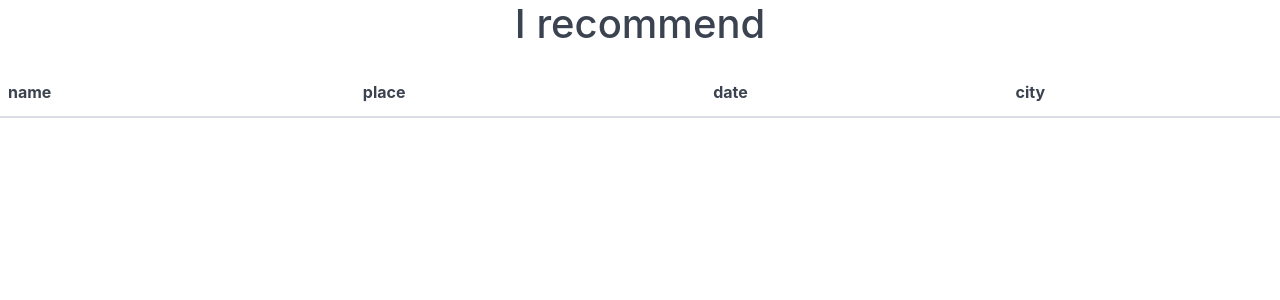
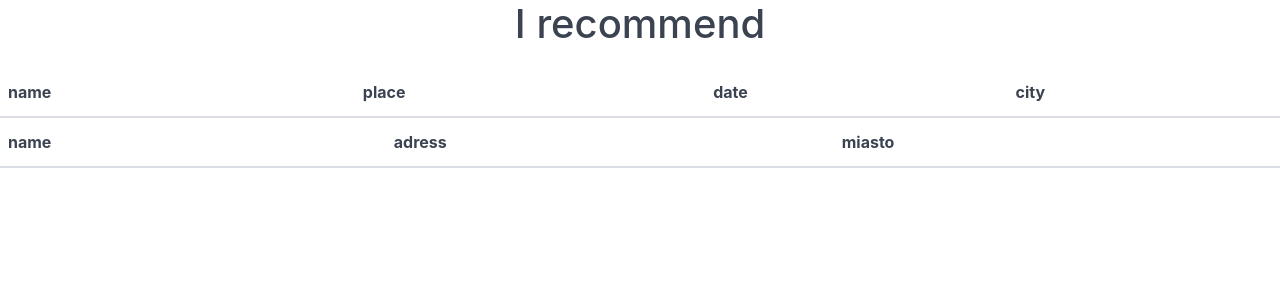
Before and after one commit to Getready83/project, a Flask app: page /result/ in a window 1280 px wide. Shown: the top 300 px of the page. Run offline with Flask 2, Linux system fonts and the light colour scheme; lists and menus that the app fills with data are empty.

Commit message:
jeszcze troszkę zostało :)

```diff
--- a/app.py
+++ b/app.py
@@ -18,6 +18,7 @@ alembic.init_app(app)
 
 @app.route("/", methods=["GET", "POST"])
 def formularz():
+    #obj = Enterteiment(request)
     city = request.form.get("city")
     date = request.form.get("date")
     info = request.form.get("info")
@@ -43,7 +44,7 @@ def formularzPOST():
 
 @app.route("/result/", methods=["GET", "POST"])
 def result():
-    obj=Enterteiment(request)
+    obj = Enterteiment(request)
     city = request.form.get("city")
     date = request.form.get("date")
     info = request.form.get("info")
--- a/main.py
+++ b/main.py
@@ -2,6 +2,7 @@ from flask import Flask, request
 from flask_sqlalchemy import SQLAlchemy
 from flask_alembic import Alembic
 from table import Hotele, Tourist_attractionWRO, Restaurant, Koncerty, Spektakle, Kabarety
+import random
 
 
 main = Flask(__name__)
@@ -30,6 +31,7 @@ class Enterteiment:
         self.koncerty = []
         self.spektakle = []
         self.kabarety = []
+        self.hotele = []
         self.events = []
         self.request = request
 
@@ -50,43 +52,45 @@ class Enterteiment:
         self.kabaret()
         self.anywhere()
         self.wheresleep()
-        return self.koncerty, self.spektakle, self.kabarety, self.events
+        return self.koncerty, self.spektakle, self.kabarety, self.events, self.hotele
 
     def koncert(self):
         self.koncerty = []
         for event in db.session.query(Koncerty).all():
             #c = [i for i in enterteiment_type if i in self.todo[0]]
             if "koncert" in self.todo[0]:
-                if self.date in event.date:
-                    if self.city in event.city:
+                if self.date in event.date and self.city in event.city:
+                    self.koncerty.append(event)
+                    """ if self.city in event.city:
                         self.koncerty.append(event)
                     elif not self.city:
-                        self.koncerty.append(event)
-
+                        self.koncerty.append(event)"""
+        return self.koncerty
 
     def spektakl(self):
+        self.spektakle = []
         for event in db.session.query(Spektakle).all():
-            self.spektakle.append(event)
             #c = [i for i in enterteiment_type if i in self.todo[0]]
             if "spektakl" in self.todo[0]:
-                if self.date in event.date:
-                    if self.city in event.city:
+                if self.date in event.date and self.city in event.city:
+                    self.spektakle.append(event)
+                    """if self.city in event.city:
                         print(event.name, event.date)
                     elif not self.city:
-                        print(event.name, event.date)
-            return self.spektakle
+                        print(event.name, event.date)"""
+        return self.spektakle
 
     def kabaret(self):
         for event in db.session.query(Kabarety).all():
-            self.kabarety.append(event)
             #c = [i for i in enterteiment_type if i in self.todo[0]]
             if "kabaret" in self.todo[0]:
-                if self.date in event.date:
-                    if self.city in event.city:
+                if self.date in event.date and self.city in event.city:
+                    self.kabarety.append(event)
+                    """self.kabarety.append(event)
                         print(event.name, event.date)
                     elif not self.city:
-                        print(event.name, event.date)
-            return self.kabarety
+                        print(event.name, event.date)"""
+        return self.kabarety
 
     def anywhere(self):
         if "Anywhere" == self.city:
@@ -108,17 +112,16 @@ class Enterteiment:
             return self.events
 
     def wheresleep(self):
+        self.hotele = []
         for place in db.session.query(Hotele).all():
-            if self.city in place.miasto:
-                if place.rating =="4.8":
-                    print(f"Warto się zatrzymać {place.name}przy ulicy: {place.adress}")
+            if self.city in place.miasto and place.rating =="4.8":
+                self.hotele.append(place)
+        #print(random.choice(self.hotele))
+        return self.hotele
+                    #print(f"Warto się zatrzymać {place.name}przy ulicy: {place.adress}")
 
-
-
-
-
-
-
+"""obj = Enterteiment(request)
+obj.execute()"""
 
 #enterteiment_type = ["koncert", "spektakl", "kabaret"]
 
--- a/templates/result.html
+++ b/templates/result.html
@@ -22,17 +22,53 @@
     </tr>
   </thead>
   <tbody>
-   {% for event in enterteiment.koncerty %}
-    <tr >
+    {% for event in enterteiment.koncerty %}
+    <tr class="active">
       <td>{{event.name}}</td>
         <td>{{event.place_address}}</td>
-      <td>{{event.date}}</td>
+        <td>{{event.date}}</td>
       <td>{{event.city}}</td>
     </tr>
-  {% endfor %}
+    {% endfor %}
+
+    {% for event in enterteiment.spektakle %}
+    <tr class="active">
+      <td>{{event.name}}</td>
+        <td>{{event.place_address}}</td>
+        <td>{{event.date}}</td>
+      <td>{{event.city}}</td>
+    </tr>
+    {% endfor %}
+
+     {% for event in enterteiment.kabarety %}
+    <tr class="active">
+      <td>{{event.name}}</td>
+        <td>{{event.place_address}}</td>
+        <td>{{event.date}}</td>
+      <td>{{event.city}}</td>
+    </tr>
+    {% endfor %}
+
   </tbody>
 </table>
-
+    <table class="table">
+  <thead>
+    <tr>
+      <th>name</th>
+       <th>adress</th>
+       <th>miasto</th>
+    </tr>
+  </thead>
+  <tbody>
+    {% for place in enterteiment.hotele %}
+    <tr class="active">
+      <td>{{place.name}}</td>
+        <td>{{place.adress}}</td>
+        <td>{{place.miasto}}</td>
+    </tr>
+    {% endfor %}
+  </tbody>
+</table>
 
 </div>
 
```
